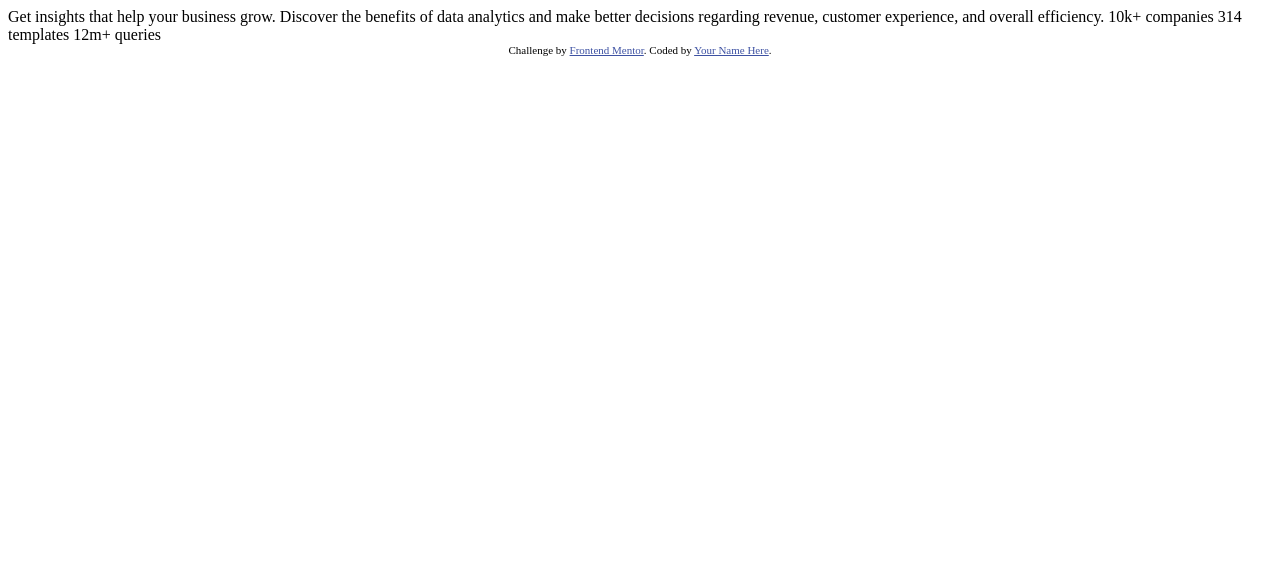
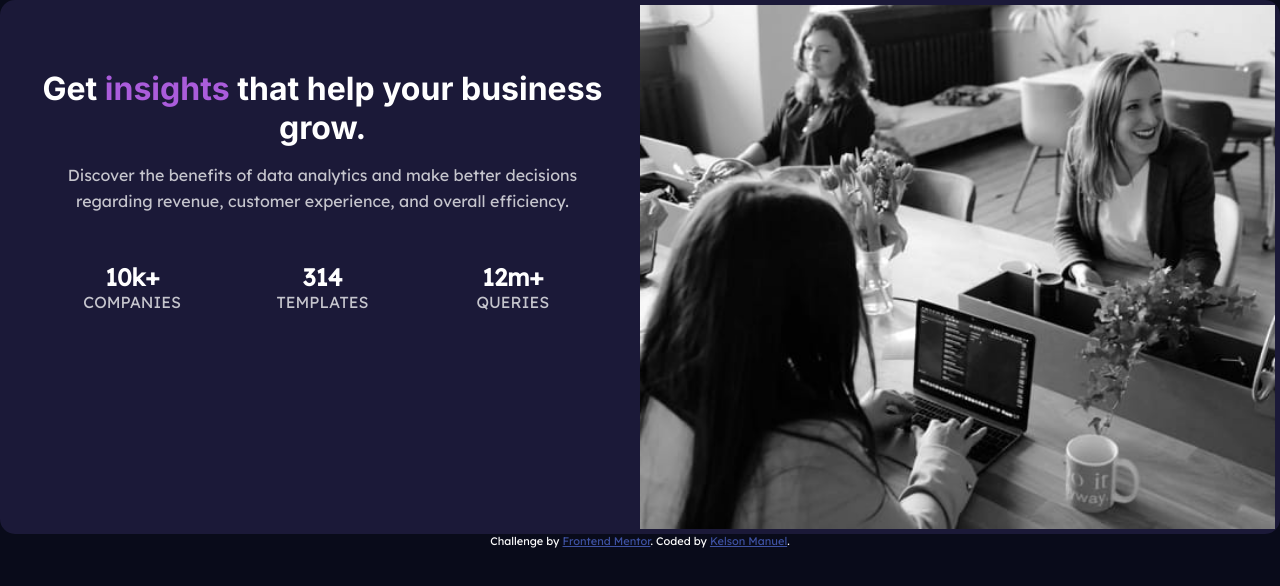
Before and after one commit to LifeNavigator/stats-component-card, a plain HTML site: page index.html in a window 1280 px wide. Drawn offline with Linux system fonts and the light colour scheme.

Commit message:
layout done, more touch needed

```diff
--- a/index.html
+++ b/index.html
@@ -3,7 +3,7 @@
 <head>
   <meta charset="UTF-8">
   <meta name="viewport" content="width=device-width, initial-scale=1.0"> <!-- displays site properly based on user's device -->
-
+  <link rel="stylesheet" href="style.css">
   <link rel="icon" type="image/png" sizes="32x32" href="./images/favicon-32x32.png">
 
   <title>Frontend Mentor | Stats preview card component</title>
@@ -15,19 +15,36 @@
   </style>
 </head>
 <body>
+  <div class="card">
+    <img src="./images/image-header-desktop.jpg" alt="office image" class="card-image">
+    <div class="card-content"> <!-- card-content-->
+      <h1 class="card-title">Get <span class="title-highlight">insights</span> that help your business grow.</h1>
+      <p class="card-text">Discover the benefits of data analytics and make better decisions regarding revenue, customer
+        experience, and overall efficiency.</p>
+        <!---- card footer ---->
+        <footer class="card-footer">
+          <div class="footer-blocks">
+            <h2 class="footer-figures">10k+</h2>
+            <p class="footer-text">companies</p>
+          </div>
+          <div class="footer-blocks">
+            <h2 class="footer-figures">314</h2>
+            <p class="footer-text">templates</p>
+          </div>
+          <div class="footer-blocks">
+            <h2 class="footer-figures">12m+</h2>
+            <p class="footer-text">queries</p>
+          </div>
+        </footer>
+        <!---- / card footer ---->
+    </div><!-- / card-content-->
+  </div>
 
-  Get insights that help your business grow.
 
-  Discover the benefits of data analytics and make better decisions regarding revenue, customer
-  experience, and overall efficiency.
-
-  10k+ companies
-  314 templates
-  12m+ queries
 
   <div class="attribution">
     Challenge by <a href="https://www.frontendmentor.io?ref=challenge" target="_blank">Frontend Mentor</a>.
-    Coded by <a href="#">Your Name Here</a>.
+    Coded by <a href="#">Kelson Manuel</a>.
   </div>
 </body>
 </html>
--- /dev/null
+++ b/style.css
@@ -0,0 +1,104 @@
+@import url('https://fonts.googleapis.com/css2?family=Inter:wght@400;700&display=swap');
+@import url('https://fonts.googleapis.com/css2?family=Lexend+Deca&display=swap');
+
+
+* {
+    margin: 0;
+    padding: 0;
+    box-sizing: border-box;
+}
+
+body {
+    font-family: 'Lexend Deca', sans-serif;
+    font-weight: 400;
+    background-color: hsl(233, 47%, 7%);
+    height: 100vh;
+    color: hsl(0, 0%, 100%);
+}
+
+.card {
+    margin: 0 auto;
+    flex-basis: 300px;
+    font-size: 1rem;
+    border: 5px solid hsl(244, 38%, 16%);
+    border-radius: 15px;
+    border-collapse: separate;
+    display: flex;
+    flex-direction: column;
+}
+
+.card-content {
+    background-color: hsl(244, 38%, 16%);
+    /* display: flex;
+    flex-flow: column wrap;
+    align-items: flex-start; */
+    padding: 2em;
+    text-align: center;
+}
+
+.card-image {
+    object-fit: cover;
+    width: 100%;
+}
+
+/*---- Typography ----*/
+.card-title {
+    font-family: 'Inter', sans-serif;
+    font-weight: 700;
+    margin-top: 1em;
+}
+
+.title-highlight {
+    color: hsl(277, 64%, 61%);
+}
+
+.card-text {
+    line-height: 1.6;
+    margin-top: 1em;
+    color: hsla(0, 0%, 100%, 0.75);
+}
+
+.footer-text {
+    text-transform: uppercase;
+    color: hsla(0, 0%, 100%, 0.75);
+}
+
+
+
+
+/*-- card footer --*/
+
+.card-footer {
+    margin-top: 2rem;
+    margin-bottom: 0;
+    max-width: 100%;
+    display: flex;
+    flex-direction: column;
+    justify-content: space-around;
+    align-items: center;
+
+    /* border: 1px solid red; */
+    /* padding: 5.75em; */
+}
+
+.footer-blocks {
+    margin: 1em auto;
+    /* border: 1px solid green; */
+    /* display: block; */
+    max-width: 200px;
+    flex: 1;
+}
+
+@media (min-width:800px) {
+    .card {
+        flex-direction: row-reverse;
+    }
+
+    .card-image {
+        max-width: 50%;
+    }
+
+    .card-footer {
+        flex-direction: row;
+    }
+}
```
